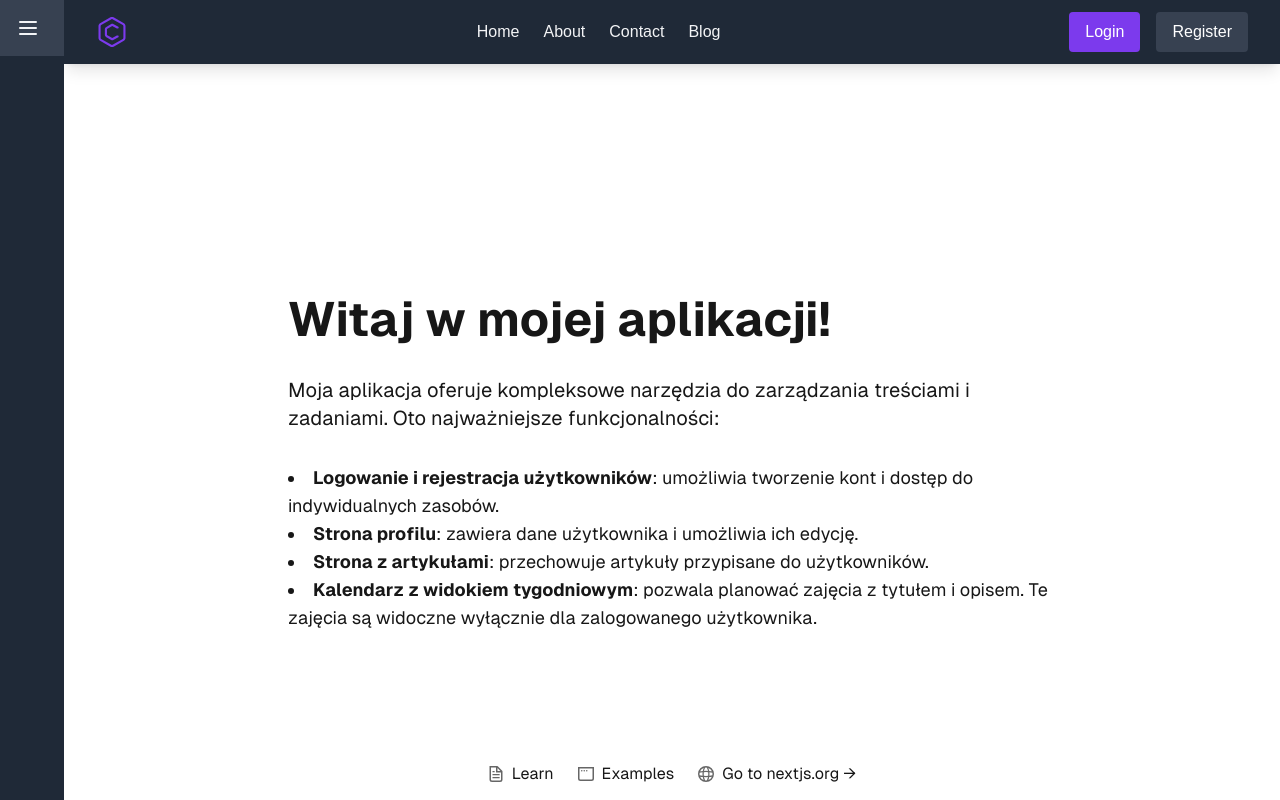
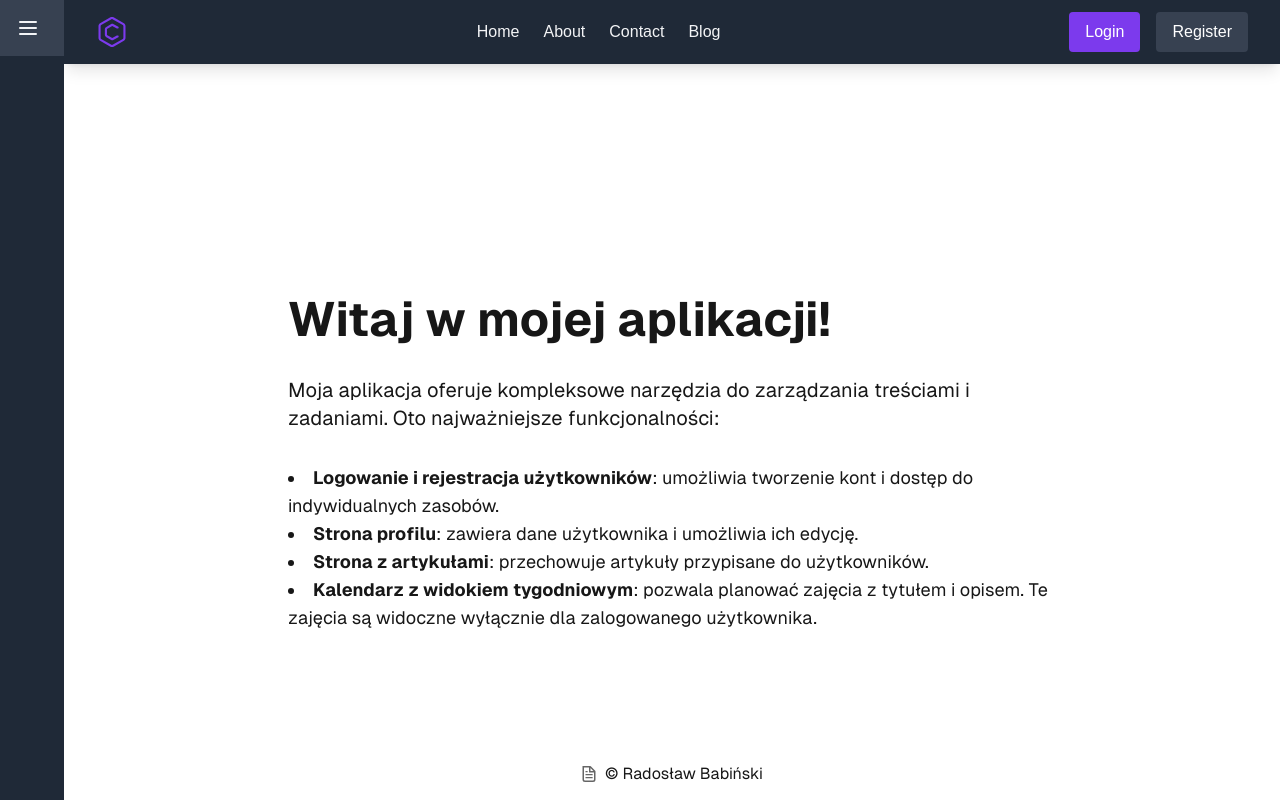
Before and after one commit to Rbabinski2000/nextjs-project, a Next.js app: page / in a window 1280 px wide. Built offline with nearby package versions, Linux system fonts and the light colour scheme; no server answers.

Commit message:
szybka poprawka z autorem

```diff
--- a/app/page.js
+++ b/app/page.js
@@ -33,7 +33,7 @@
       <footer className="row-start-3 flex gap-6 flex-wrap items-center justify-center">
         <a
           className="flex items-center gap-2 hover:underline hover:underline-offset-4"
-          href="https://nextjs.org/learn?utm_source=create-next-app&utm_medium=appdir-template-tw&utm_campaign=create-next-app"
+
           target="_blank"
           rel="noopener noreferrer"
         >
@@ -44,38 +44,9 @@
             width={16}
             height={16}
           />
-          Learn
+          &copy; Radosław Babiński
         </a>
-        <a
-          className="flex items-center gap-2 hover:underline hover:underline-offset-4"
-          href="https://vercel.com/templates?framework=next.js&utm_source=create-next-app&utm_medium=appdir-template-tw&utm_campaign=create-next-app"
-          target="_blank"
-          rel="noopener noreferrer"
-        >
-          <Image
-            aria-hidden
-            src="/window.svg"
-            alt="Window icon"
-            width={16}
-            height={16}
-          />
-          Examples
-        </a>
-        <a
-          className="flex items-center gap-2 hover:underline hover:underline-offset-4"
-          href="https://nextjs.org?utm_source=create-next-app&utm_medium=appdir-template-tw&utm_campaign=create-next-app"
-          target="_blank"
-          rel="noopener noreferrer"
-        >
-          <Image
-            aria-hidden
-            src="/globe.svg"
-            alt="Globe icon"
-            width={16}
-            height={16}
-          />
-          Go to nextjs.org →
-        </a>
+
       </footer>
     </div>
   );
```
Also changed, not shown: 1 other file (tests, documents, lock files or other folders).
